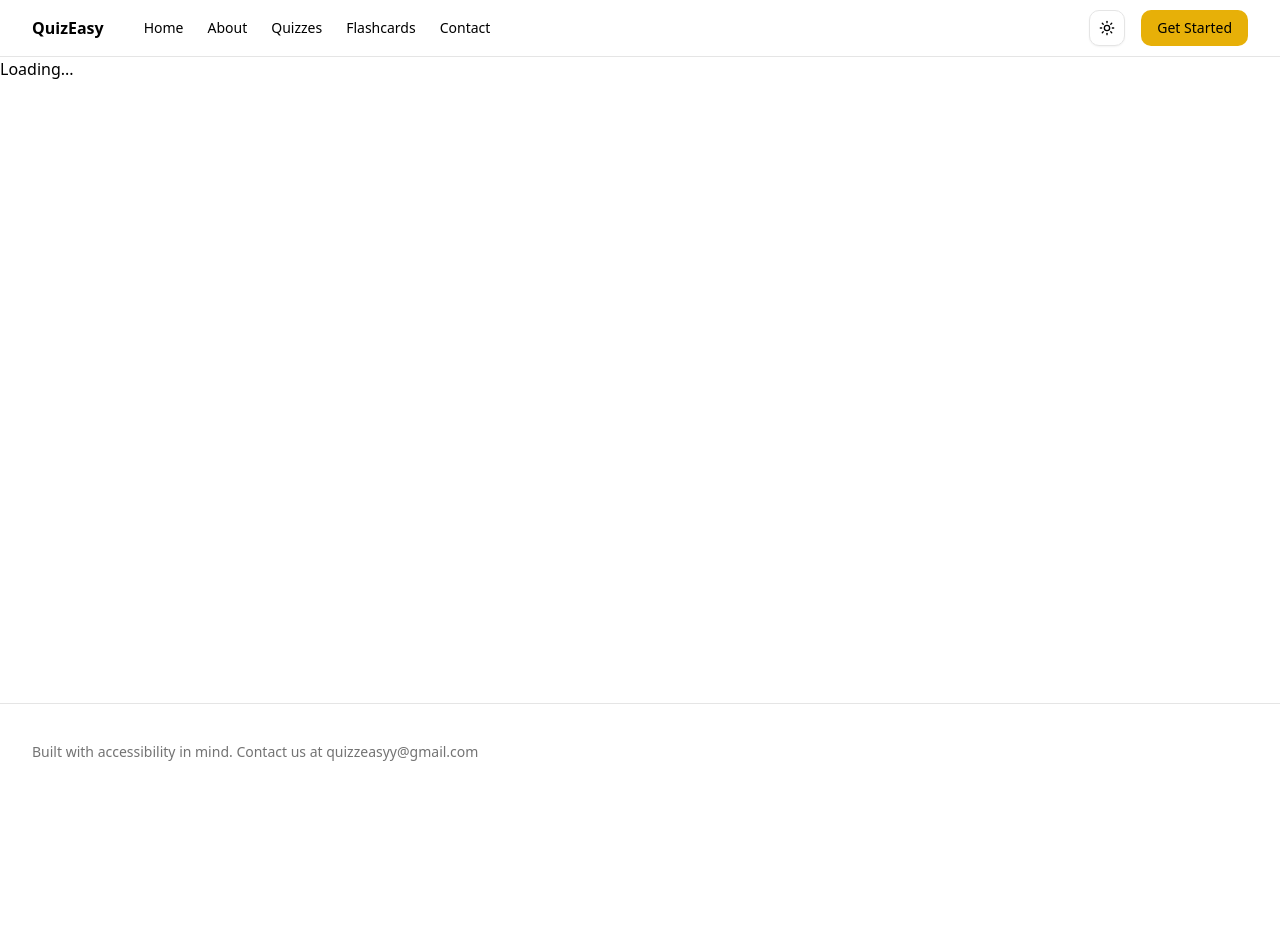
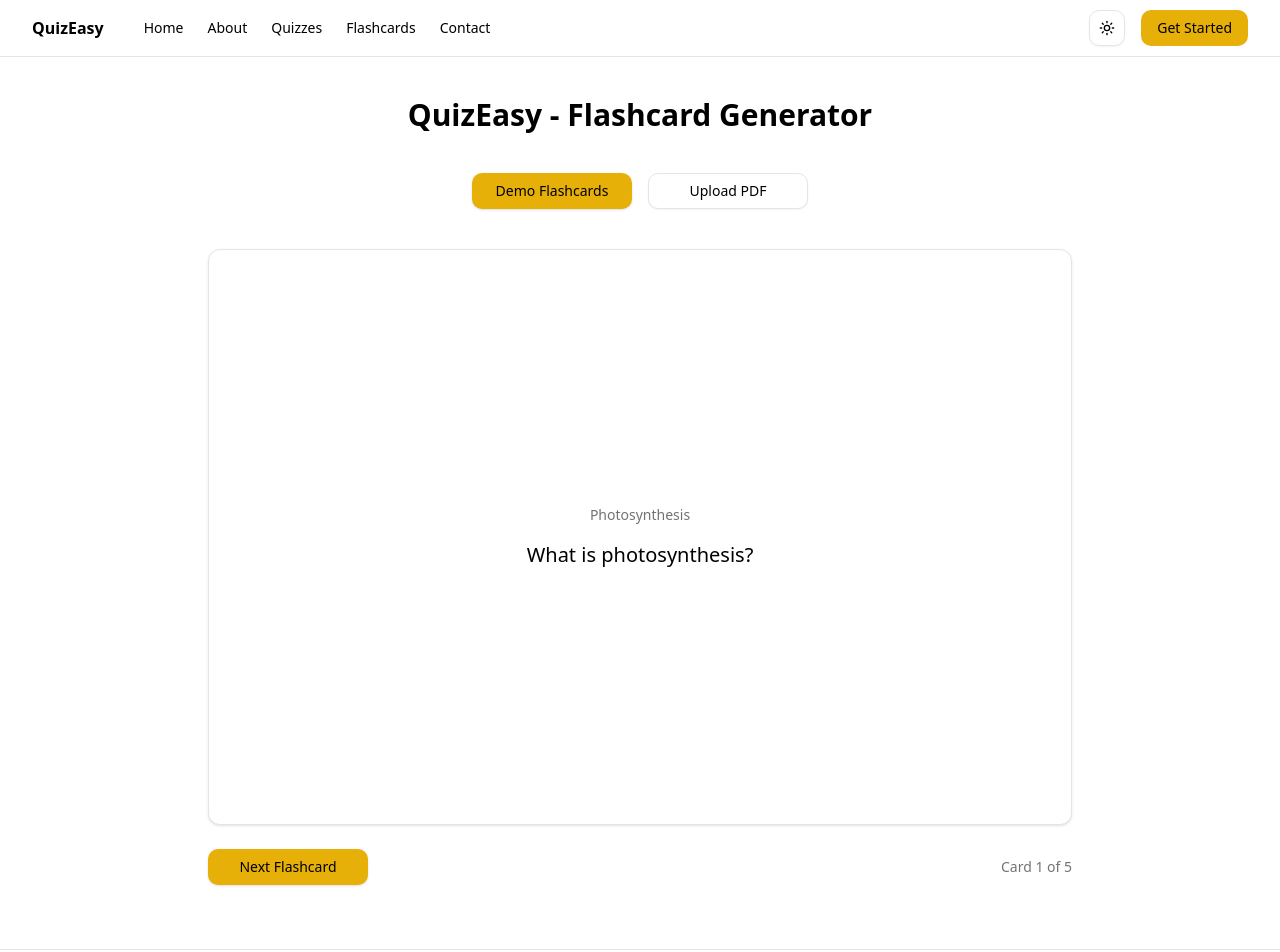
Before and after one commit to JayGuri/quizeasy, a Next.js app: page /flashcards in a window 1280 px wide. Before the commit this address had no page. Shown: the top 952 px of the page. Before the commit the page ends 800 px from the top, so only its background shows below. Built offline with nearby package versions, Linux system fonts and the light colour scheme.

Commit message:
Integrated backend along with the flashcard

```diff
--- /dev/null
+++ b/app/api/generate-content/route.ts
@@ -0,0 +1,43 @@
+import { type NextRequest, NextResponse } from "next/server"
+
+// Mock function to generate content
+function generateMockContent(mode: string, numItems: number, topic?: string) {
+  const content = []
+  for (let i = 0; i < numItems; i++) {
+    if (mode === "quiz") {
+      content.push({
+        id: i + 1,
+        question: `Sample question ${i + 1}${topic ? ` about ${topic}` : ""}?`,
+        options: ["Option A", "Option B", "Option C", "Option D"],
+        correctAnswer: Math.floor(Math.random() * 4),
+      })
+    } else {
+      content.push({
+        id: i + 1,
+        front: `Front of flashcard ${i + 1}${topic ? ` about ${topic}` : ""}`,
+        back: `Back of flashcard ${i + 1}${topic ? ` about ${topic}` : ""}`,
+      })
+    }
+  }
+  return content
+}
+
+export async function POST(request: NextRequest) {
+  const formData = await request.formData()
+  const file = formData.get("file") as File
+  const mode = formData.get("mode") as string
+  const numItems = Number.parseInt(formData.get("numItems") as string, 10)
+  const topic = formData.get("topic") as string | undefined
+
+  // Here you would typically process the PDF file
+  // For this example, we'll just use the filename
+  console.log(`Processing file: ${file.name}`)
+
+  // Generate mock content
+  const content = generateMockContent(mode, numItems, topic)
+
+  return NextResponse.json({
+    type: mode,
+    content: content,
+  })
+}
--- a/app/flashcards/page.tsx
+++ b/app/flashcards/page.tsx
@@ -1,168 +1,217 @@
 "use client"
 
-import { useState, useEffect, useRef } from "react"
-import { motion, AnimatePresence, type HTMLMotionProps } from "framer-motion"
+import { useState } from "react"
 import { Card, CardContent } from "@/components/ui/card"
 import { Button } from "@/components/ui/button"
-import { ChevronLeft, ChevronRight, RotateCcw, ChevronDown } from "lucide-react"
-import { useRouter } from "next/navigation"
+import { Input } from "../../components/ui/input"
+import { Label } from "../../components/ui/label"
+import { uploadPDF, getNextFlashcard, type Flashcard } from "../../lib/api"
 
-// Demo flashcards data
-const demoFlashcardsData = [
+const demoFlashcards = [
   {
-    id: 1,
-    front: "What is photosynthesis?",
-    back: "Photosynthesis is the process by which plants use sunlight, water and carbon dioxide to produce oxygen and energy in the form of sugar.",
+    topic: "Photosynthesis",
+    question: "What is photosynthesis?",
+    answer:
+      "Photosynthesis is the process by which plants use sunlight, water and carbon dioxide to produce oxygen and energy in the form of sugar.",
   },
   {
-    id: 2,
-    front: "What are the main components needed for photosynthesis?",
-    back: "The main components needed for photosynthesis are: sunlight, water, carbon dioxide, and chlorophyll.",
+    topic: "Photosynthesis Components",
+    question: "What are the main components needed for photosynthesis?",
+    answer: "The main components needed for photosynthesis are: sunlight, water, carbon dioxide, and chlorophyll.",
   },
-  // Add more demo flashcards here...
+  {
+    topic: "Photosynthesis Location",
+    question: "Where does photosynthesis take place in the plant?",
+    answer:
+      "Photosynthesis primarily takes place in the leaves of plants, specifically in the chloroplasts of plant cells.",
+  },
+  {
+    topic: "Chlorophyll",
+    question: "What is the role of chlorophyll in photosynthesis?",
+    answer:
+      "Chlorophyll is the pigment that gives plants their green color and is responsible for absorbing light energy used in photosynthesis.",
+  },
+  {
+    topic: "Photosynthesis Stages",
+    question: "What are the two main stages of photosynthesis?",
+    answer:
+      "The two main stages of photosynthesis are the light-dependent reactions and the light-independent reactions (Calvin cycle).",
+  },
 ]
 
-interface FlashcardData {
-  id: number
-  front: string
-  back: string
-}
-
-const ScrollIndicator = () => (
-  <div className="absolute bottom-2 left-1/2 transform -translate-x-1/2 animate-bounce">
-    <ChevronDown className="w-6 h-6 text-muted-foreground/50" />
-  </div>
-)
-
-type MotionDivProps = HTMLMotionProps<"div"> & {
-  className?: string
-  onClick?: () => void
-}
-
-const MotionDiv = motion.div as React.ComponentType<MotionDivProps>
-
 export default function FlashcardsPage() {
-  const [flashcardsData, setFlashcardsData] = useState<FlashcardData[]>([])
   const [currentCard, setCurrentCard] = useState(0)
   const [isFlipped, setIsFlipped] = useState(false)
-  const [showScrollIndicator, setShowScrollIndicator] = useState(false)
-  const [isDemo, setIsDemo] = useState(false)
-  const contentRef = useRef<HTMLDivElement>(null)
-  const router = useRouter()
+  const [isDemoMode, setIsDemoMode] = useState(true)
+  const [file, setFile] = useState<File | null>(null)
+  const [sessionId, setSessionId] = useState<string | null>(null)
+  const [flashcard, setFlashcard] = useState<Flashcard | null>(null)
+  const [loading, setLoading] = useState<boolean>(false)
+  const [error, setError] = useState<string | null>(null)
 
-  useEffect(() => {
-    const contentMode = localStorage.getItem("contentMode")
-    if (contentMode === "demo") {
-      setFlashcardsData(demoFlashcardsData)
-      setIsDemo(true)
-    } else {
-      const storedContent = localStorage.getItem("generatedContent")
-      if (storedContent) {
-        const parsedContent = JSON.parse(storedContent)
-        if (parsedContent.type === "flashcard") {
-          setFlashcardsData(parsedContent.content)
-        } else {
-          router.push("/quiz")
-        }
-      } else {
-        router.push("/quiz-options")
-      }
-    }
-  }, [router])
-
-  useEffect(() => {
-    setIsFlipped(false)
-    checkOverflow()
-  }, [currentCard]) //Fixed unnecessary dependency
-
-  const checkOverflow = () => {
-    if (contentRef.current) {
-      setShowScrollIndicator(contentRef.current.scrollHeight > contentRef.current.clientHeight)
+  const handleFileChange = (event: React.ChangeEvent<HTMLInputElement>) => {
+    if (event.target.files && event.target.files.length > 0) {
+      setFile(event.target.files[0])
     }
   }
 
-  const nextCard = () => {
-    setCurrentCard((prev) => (prev + 1) % flashcardsData.length)
+  const handleUpload = async () => {
+    if (!file) {
+      setError("Please select a PDF file.")
+      return
     }
 
-  const prevCard = () => {
-    setCurrentCard((prev) => (prev - 1 + flashcardsData.length) % flashcardsData.length)
+    setLoading(true)
+    setError(null)
+
+    try {
+      const data = await uploadPDF(file, 5)
+      setSessionId(data.session_id)
+      setFlashcard(data.flashcard)
+      setIsDemoMode(false)
+    } catch (err) {
+      setError("Failed to upload PDF.")
+    } finally {
+      setLoading(false)
+    }
   }
 
-  const resetCards = () => {
+  const handleNextFlashcard = async () => {
+    setIsFlipped(false)
+    if (isDemoMode) {
+      setCurrentCard((prev) => (prev + 1) % demoFlashcards.length)
+    } else {
+      if (!sessionId) {
+        setError("No session ID found. Please upload a PDF first.")
+        return
+      }
+
+      setLoading(true)
+      setError(null)
+
+      try {
+        const data = await getNextFlashcard(sessionId)
+        if (data.flashcard) {
+          setFlashcard(data.flashcard)
+        } else {
+          setError("No more flashcards available.")
+        }
+      } catch (err) {
+        setError("Failed to fetch the next flashcard.")
+      } finally {
+        setLoading(false)
+      }
+    }
+  }
+
+  const toggleFlip = () => {
+    setIsFlipped(!isFlipped)
+  }
+
+  const switchToDemo = () => {
+    setIsDemoMode(true)
     setCurrentCard(0)
     setIsFlipped(false)
+    setSessionId(null)
+    setFlashcard(null)
+    setError(null)
   }
 
-  if (flashcardsData.length === 0) {
-    return <div>Loading...</div>
+  const switchToPDFUpload = () => {
+    setIsDemoMode(false)
+    setCurrentCard(0)
+    setIsFlipped(false)
+    setSessionId(null)
+    setFlashcard(null)
+    setError(null)
   }
 
+  const getCurrentFlashcard = () => {
+    if (isDemoMode) {
+      return demoFlashcards[currentCard]
+    }
+    return flashcard
+  }
+
+  const currentFlashcard = getCurrentFlashcard()
+
   return (
-    <div className="container mx-auto py-10 px-4">
-      <h1 className="text-3xl font-bold text-center mb-10">
-        {isDemo ? "Demo Flashcards: Photosynthesis" : "Flashcards"}
-      </h1>
-      <div className="flex flex-col items-center">
-        <AnimatePresence mode="wait">
-          <MotionDiv
-            key={currentCard}
-            initial={{ opacity: 0, y: 50 }}
-            animate={{ opacity: 1, y: 0 }}
-            exit={{ opacity: 0, y: -50 }}
-            transition={{ duration: 0.3 }}
-            className="w-full max-w-3xl perspective-1000"
+    <div className="min-h-screen overflow-hidden">
+      <div className="container max-w-4xl mx-auto px-4 py-10">
+        <h1 className="text-3xl font-bold text-center mb-10">QuizEasy - Flashcard Generator</h1>
+
+        <div className="flex justify-center mb-10 space-x-4">
+          <Button onClick={switchToDemo} variant={isDemoMode ? "default" : "outline"} className="w-40">
+            Demo Flashcards
+          </Button>
+          <Button onClick={switchToPDFUpload} variant={!isDemoMode ? "default" : "outline"} className="w-40">
+            Upload PDF
+          </Button>
+        </div>
+
+        {!isDemoMode && (
+          <div className="mb-10 flex flex-col items-center">
+            <Label htmlFor="pdf-upload" className="mb-2">
+              Upload PDF
+            </Label>
+            <Input
+              id="pdf-upload"
+              type="file"
+              accept="application/pdf"
+              onChange={handleFileChange}
+              className="max-w-xs mb-2"
+            />
+            <Button onClick={handleUpload} disabled={loading || !file} className="w-40">
+              {loading ? "Uploading..." : "Generate Flashcards"}
+            </Button>
+          </div>
+        )}
+
+        {error && (
+          <div className="mb-6 text-center">
+            <p className="text-red-500">{error}</p>
+          </div>
+        )}
+
+        {currentFlashcard && (
+          <div className="relative mb-6">
+            <Card className="w-full aspect-[3/2] perspective">
+              <CardContent
+                className={`absolute w-full h-full transition-transform duration-500 preserve-3d cursor-pointer ${
+                  isFlipped ? "rotate-y-180" : ""
+                }`}
+                onClick={toggleFlip}
               >
-            <Card className="w-full h-[400px] md:h-[500px]">
-              <CardContent className="p-0 h-full">
-                <MotionDiv
-                  className="w-full h-full relative"
-                  initial={false}
-                  animate={{ rotateY: isFlipped ? 180 : 0 }}
-                  transition={{ duration: 0.6 }}
-                  style={{ transformStyle: "preserve-3d" }}
-                  onClick={() => setIsFlipped(!isFlipped)}
-                >
-                  <div className="absolute w-full h-full backface-hidden flex flex-col items-center justify-center p-8 text-center overflow-y-auto">
-                    <div ref={contentRef} className="w-full max-h-full overflow-y-auto">
-                      <p className="text-2xl font-semibold">{flashcardsData[currentCard].front}</p>
+                {/* Front of card */}
+                <div className="absolute inset-0 backface-hidden">
+                  <div className="flex flex-col items-center justify-center h-full p-6 text-center">
+                    <p className="text-sm text-muted-foreground mb-4">{currentFlashcard.topic}</p>
+                    <p className="text-xl font-medium">{currentFlashcard.question}</p>
                   </div>
-                    {showScrollIndicator && <ScrollIndicator />}
                 </div>
-                  <div
-                    className="absolute w-full h-full backface-hidden rotate-y-180 flex flex-col items-center justify-center p-8 text-center bg-primary text-primary-foreground rounded-lg overflow-y-auto"
-                    style={{
-                      backgroundImage:
-                        "repeating-linear-gradient(45deg, transparent, transparent 10px, rgba(255,255,255,0.1) 10px, rgba(255,255,255,0.1) 20px)",
-                    }}
-                  >
-                    <div ref={contentRef} className="w-full max-h-full overflow-y-auto">
-                      <p className="text-xl">{flashcardsData[currentCard].back}</p>
+                {/* Back of card */}
+                <div className="absolute inset-0 backface-hidden rotate-y-180">
+                  <div className="flex items-center justify-center h-full p-6 text-center bg-primary text-primary-foreground rounded-lg">
+                    <p className="text-lg">{currentFlashcard.answer}</p>
                   </div>
-                    {showScrollIndicator && <ScrollIndicator />}
                 </div>
-                </MotionDiv>
               </CardContent>
             </Card>
-          </MotionDiv>
-        </AnimatePresence>
-        <div className="flex justify-between items-center w-full max-w-3xl mt-6">
-          <Button onClick={prevCard} variant="outline" size="icon">
-            <ChevronLeft className="h-4 w-4" />
-            <span className="sr-only">Previous card</span>
+
+            <div className="mt-6 flex items-center justify-between">
+              <Button onClick={handleNextFlashcard} disabled={loading} className="w-40">
+                {loading ? "Loading..." : "Next Flashcard"}
               </Button>
-          <p className="text-center">
-            Card {currentCard + 1} of {flashcardsData.length}
+              <p className="text-sm text-muted-foreground">
+                {isDemoMode
+                  ? `Card ${currentCard + 1} of ${demoFlashcards.length}`
+                  : flashcard
+                    ? "Generated Flashcard"
+                    : "No flashcard available"}
               </p>
-          <Button onClick={nextCard} variant="outline" size="icon">
-            <ChevronRight className="h-4 w-4" />
-            <span className="sr-only">Next card</span>
-          </Button>
             </div>
-        <Button onClick={resetCards} variant="outline" className="mt-4">
-          <RotateCcw className="h-4 w-4 mr-2" />
-          Reset
-        </Button>
+          </div>
+        )}
       </div>
     </div>
   )
--- a/app/globals.css
+++ b/app/globals.css
@@ -51,23 +51,23 @@
   .colorblind {
     --background: 0 0% 100%;
     --foreground: 0 0% 0%;
-    --card: 0 0% 95%;
+    --card: 0 0% 100%;
     --card-foreground: 0 0% 0%;
     --popover: 0 0% 100%;
     --popover-foreground: 0 0% 0%;
-    --primary: 230 55% 50%;
+    --primary: 230 48% 47%;
     --primary-foreground: 0 0% 100%;
-    --secondary: 35 100% 50%;
+    --secondary: 10 90% 80%;
     --secondary-foreground: 0 0% 0%;
     --muted: 210 40% 96.1%;
     --muted-foreground: 215.4 16.3% 46.9%;
-    --accent: 270 50% 40%;
+    --accent: 230 48% 47%;
     --accent-foreground: 0 0% 100%;
-    --destructive: 270 50% 40%;
-    --destructive-foreground: 0 0% 100%;
+    --destructive: 0 84.2% 60.2%;
+    --destructive-foreground: 210 40% 98%;
     --border: 214.3 31.8% 91.4%;
     --input: 214.3 31.8% 91.4%;
-    --ring: 230 55% 50%;
+    --ring: 230 48% 47%;
   }
 }
 
@@ -87,8 +87,11 @@
 }
 
 @layer utilities {
-  .perspective-1000 {
-    perspective: 1000px;
+  .perspective {
+    perspective: 2000px;
+  }
+  .preserve-3d {
+    transform-style: preserve-3d;
   }
   .backface-hidden {
     backface-visibility: hidden;
--- /dev/null
+++ b/lib/api.ts
@@ -0,0 +1,48 @@
+export interface Flashcard {
+    topic: string;
+    question: string;
+    answer: string;
+}
+
+export interface UploadResponse {
+    session_id: string;
+    flashcard: Flashcard | null;
+}
+
+export interface NextFlashcardResponse {
+    session_id: string;
+    flashcard: Flashcard | null;
+}
+
+// Upload PDF and get session ID + first flashcard
+export const uploadPDF = async (file: File, numCards: number): Promise<UploadResponse> => {
+    const formData = new FormData();
+    formData.append("file", file);
+    formData.append("num_cards", numCards.toString());
+
+    const response = await fetch("http://localhost:8000/upload", {
+        method: "POST",
+        body: formData,
+    });
+
+    if (!response.ok) {
+        throw new Error("Failed to upload PDF");
+    }
+
+    return response.json();
+};
+
+// Fetch the next flashcard from FastAPI
+export const getNextFlashcard = async (sessionId: string): Promise<NextFlashcardResponse> => {
+    const response = await fetch("http://localhost:8000/next-flashcard", {
+        method: "POST",
+        headers: { "Content-Type": "application/json" },
+        body: JSON.stringify({ session_id: sessionId }),
+    });
+
+    if (!response.ok) {
+        throw new Error("No more flashcards available.");
+    }
+
+    return response.json();
+};
--- a/services/api.ts
+++ b/services/api.ts
@@ -14,7 +14,7 @@ interface FlashcardData {
 
   interface GenerateContentResponse {
     type: "flashcard" | "quiz"
-    content: FlashcardData[] | QuizQuestion
+    content: FlashcardData[] | QuizQuestion[]
   }
 
   export async function generateContent(
@@ -42,7 +42,6 @@ interface FlashcardData {
   }
 
   export async function getNextQuizQuestion(previousAnswer?: boolean): Promise<QuizQuestion> {
-    // This function will be called to get the next question based on the previous answer
     const response = await fetch("/api/next-question", {
       method: "POST",
       headers: {
```
Also changed, not shown: app/api/next-question/route.ts (added, +36 -0 lines), app/quiz-options/page.tsx (+12 -1 lines), 1 other file (tests, documents, lock files or other folders). Lines whose indentation alone changed are shown as unchanged.
